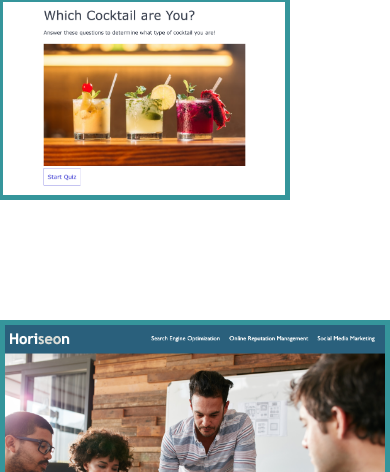
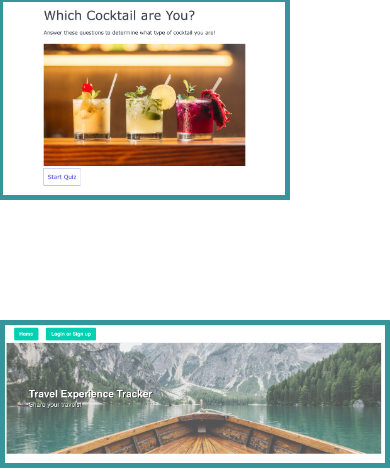
Before and after one commit to jenn-renken/Work-Portfolio, a plain HTML site: page index.html in a window 390 px wide. Shown: the part 1110-1582 px from the top of the page. Drawn offline with Linux system fonts and the light colour scheme.

Commit message:
added travel app

```diff
--- a/assets/styles.css
+++ b/assets/styles.css
@@ -155,7 +155,7 @@ section {
 }
 
 
-#horiseon img {
+#travel-app img {
     width: 50%;
     overflow: auto;
     border: 5px solid var(--teal);
@@ -207,7 +207,7 @@ section {
         flex-direction: column;
     }
 
-    #horiseon img {
+    #travel-app img {
         margin: 0 auto;
     }
 
@@ -219,7 +219,7 @@ section {
         width: 100%;
     }
 
-    #horiseon img {
+    #travel-app img {
         width: 100%;
     }
 
--- a/index.html
+++ b/index.html
@@ -63,9 +63,9 @@
     </section>
 
     <div class="projects">
-    <article id="horiseon">
-        <a href="https://jenn-renken.github.io/Horiseon-Challenge/" target="_blank">
-            <img src="./assets/images/project2.png" alt="Horiseon website showing people collaborating" />
+    <article id="travel-app">
+        <a href="https://stormy-sea-06466.herokuapp.com/" target="_blank">
+            <img src="assets/images/Screen Shot 2021-12-05 at 10.43.18 PM.png" alt="travel website showing boat in front of mountain" />
         </a>
     </article>
 
```
Also changed, not shown: assets/images/Screen Shot 2021-12-05 at 10.43.18 PM.png (added).
